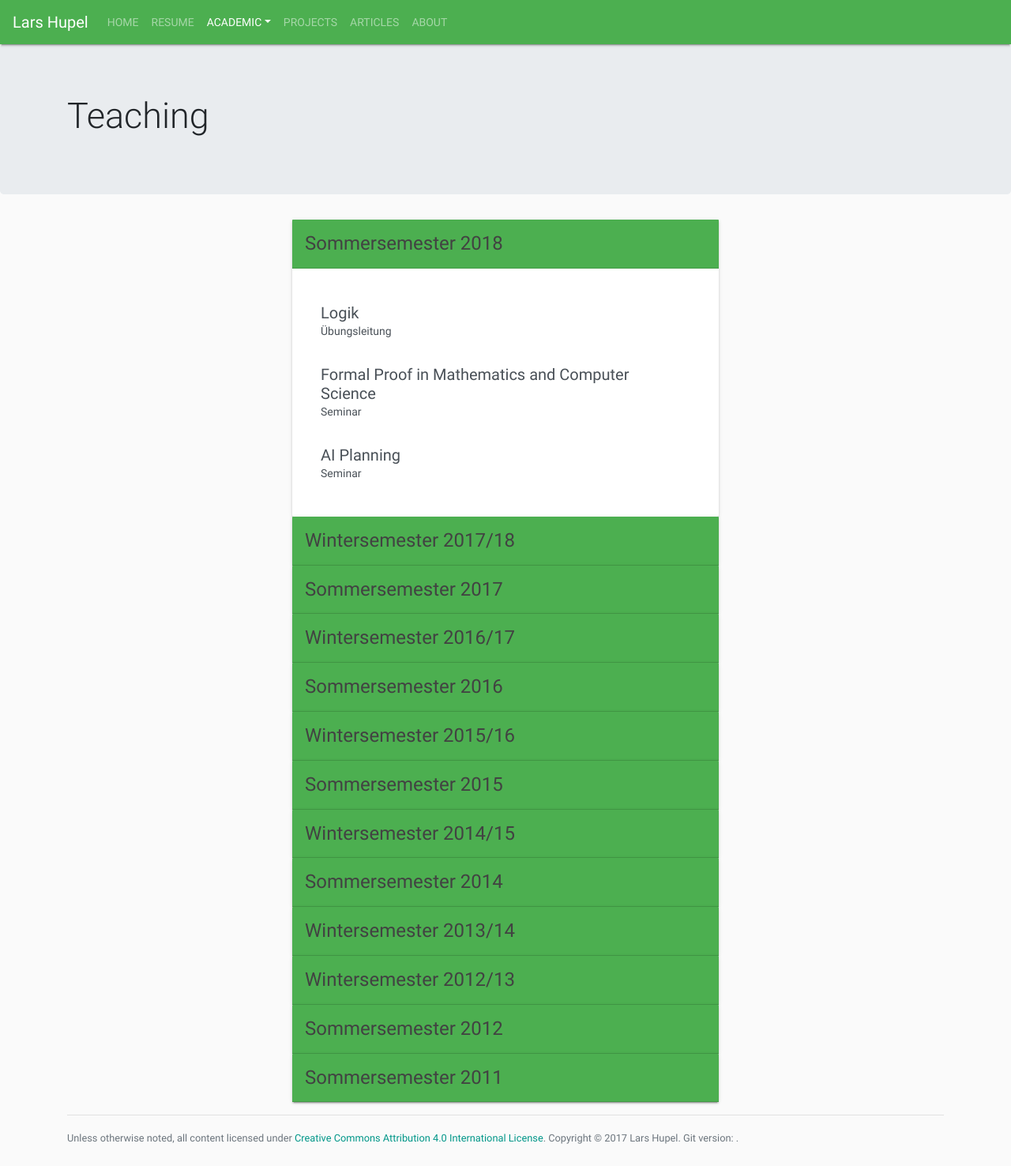
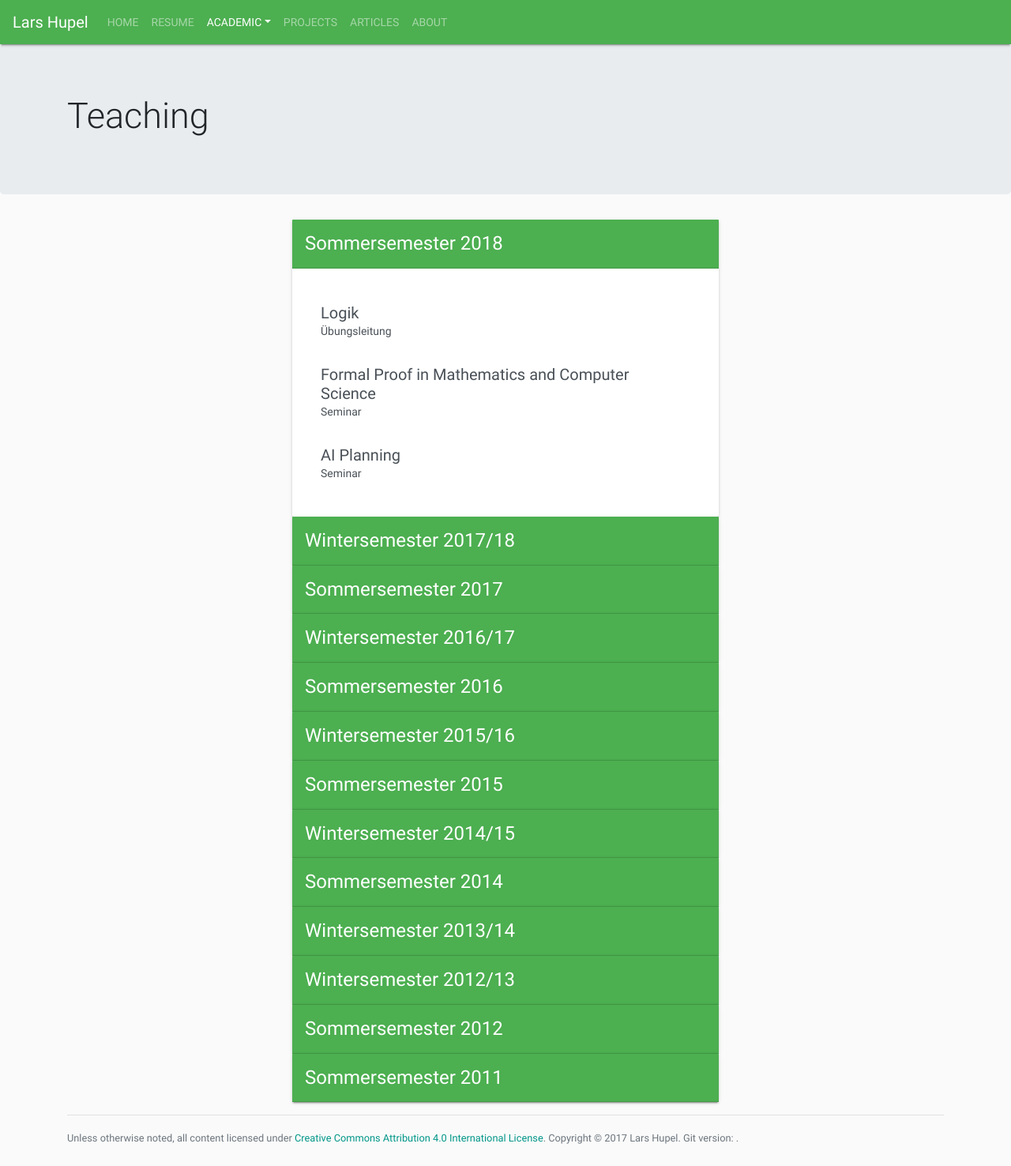
Before and after one commit to larsrh/website, a Jekyll site: the page built from teaching.html, in a window 1280 px wide. Shown: the whole page at 79% size. Built offline with Jekyll 4.4.1, drawn with Linux system fonts in a browser that asks for light colours; comment, search, counter and statistics services are not loaded.

Commit message:
improve legibility

```diff
--- a/_includes/teaching_card.html
+++ b/_includes/teaching_card.html
@@ -1,7 +1,7 @@
 <div class="card">
   <div class="card-header {{ page.card_theme }}" role="tab" id="heading-{{ include.id }}">
     <h4 class="mb-0">
-      <a data-toggle="collapse" href="#collapse-{{ include.id }}" aria-expanded="{{ include.show }}" aria-controls="collapse-{{ include.id }}" class="text-dark">{{ include.header }}</a>
+      <a data-toggle="collapse" href="#collapse-{{ include.id }}" aria-expanded="{{ include.show }}" aria-controls="collapse-{{ include.id }}" class="text-white">{{ include.header }}</a>
     </h4>
   </div>
   <div id="collapse-{{ include.id }}" class="collapse {% if include.show == "true" %}show{% else %}dont-show{% endif %}" role="tabpanel" aria-labelledby="heading-{{ include.id }}" data-parent="#accordion">
```
